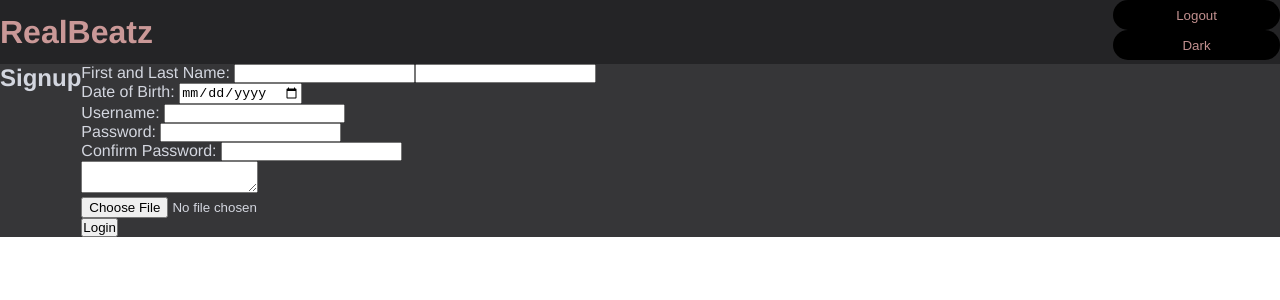
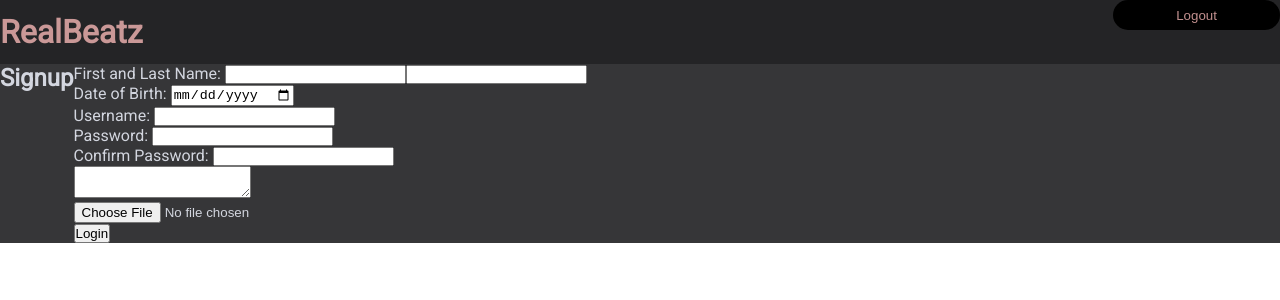
Before and after one commit to ReynXBC/realbeatz-front, a React (Create React App) app: page /signup in a window 1280 px wide. Shown: the top 300 px of the page. Built offline with nearby package versions, Linux system fonts and the light colour scheme.

Commit message:
Dark mode moved to settings and added transition

```diff
--- a/src/App.css
+++ b/src/App.css
@@ -28,7 +28,6 @@
 #out {
     background: var(--bg);
     color: var(--fontColor);
-    font-family: helvetica;
 
     /*font styling*/
     margin: auto;
@@ -71,6 +70,7 @@
     --sidebar: var(--middark);
     --title: var(--buttonback);
     --header: var(--midlight);
+    transition: 0.25s;
 
 }
 
@@ -82,7 +82,8 @@
     --postMidbg: var(--middark);
     --sidebar: var(--middark);
     --title: var(--buttonback);
-    --header: var(--almostblack)
+    --header: var(--almostblack);
+    transition: 0.25s;
 }
 
 #right {
@@ -109,7 +110,6 @@
 #top {
     background: var(--header);
     color: var(--fontColor);
-    font-family: helvetica;
     margin: auto;
     /*border: 3px solid var(--fontColor);*/
     display: flex;
@@ -141,3 +141,11 @@
     /*border: 3px solid var(--fontColor);*/
     position: relative;
 }
+
+.themeButton {
+    max-width: 10%;
+}
+
+.settingContainer {
+
+}
--- a/src/App.js
+++ b/src/App.js
@@ -73,7 +73,7 @@
           <Route path="posts" element={<PostList postList={postList}/>}/>
           <Route path="friends" element={<FriendPage  />}/>
           <Route path="profile" element={<Profile  />}/>
-          <Route path="settings" element={<Settings postList={postList}/>}/>
+          <Route path="settings" element={<Settings theme={theme} setTheme={setTheme}/>}/>
         </Route>
         <Route path="login" element={<LoginForm auth={auth}/>}/>
         <Route path="signup" element={<SignupForm />}/>
--- a/src/components/header/Header.js
+++ b/src/components/header/Header.js
@@ -28,7 +28,6 @@
                 </div>
                 <div id={'tright'}>
                     <button className={'btn'} onClick={logout}>Logout</button>
-                    <button className={'btn'} onClick={toggleTheme}>{theme.name}</button>
                 </div>
             </div>
         </header>
--- a/src/components/settings/Settings.js
+++ b/src/components/settings/Settings.js
@@ -1,7 +1,6 @@
 import {useState} from "react";
 
 export default function Settings({theme, setTheme}) {
-
     function toggleTheme() {
         if (theme.className === 'light-theme') {
             setTheme({className: 'dark-theme', name: 'Dark'})
@@ -11,6 +10,14 @@
     }
 
     return (
-        <h1>Settings</h1>
+        <div className={"settingContainer"}>
+            <div>
+                <h2>Settings: </h2>
+            </div>
+            <div className={"themeButton"}>
+                <button className={'btn'} onClick={toggleTheme}>{theme.name} Mode</button>
+            </div>
+        </div>
+
     );
 }
```
